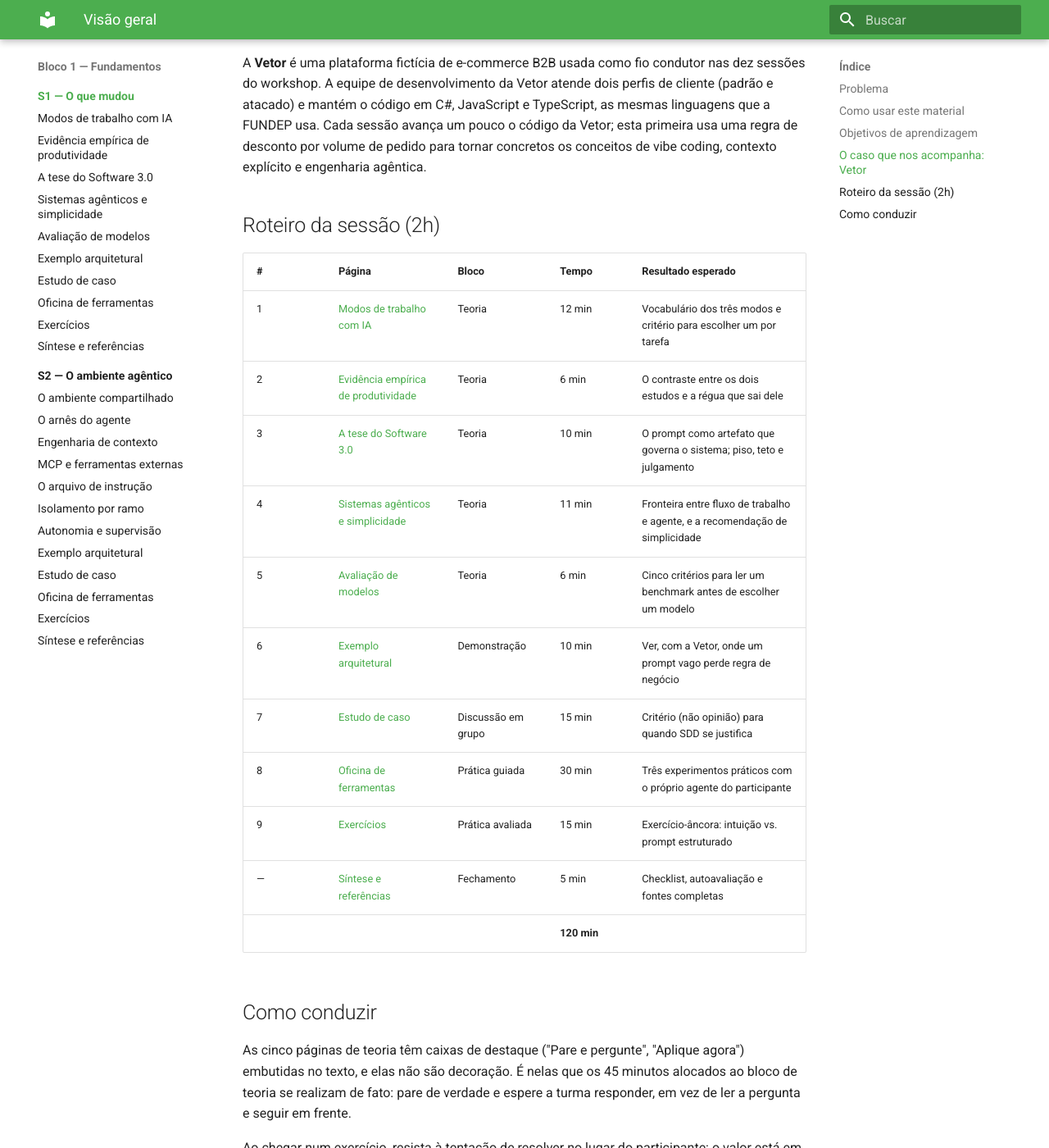
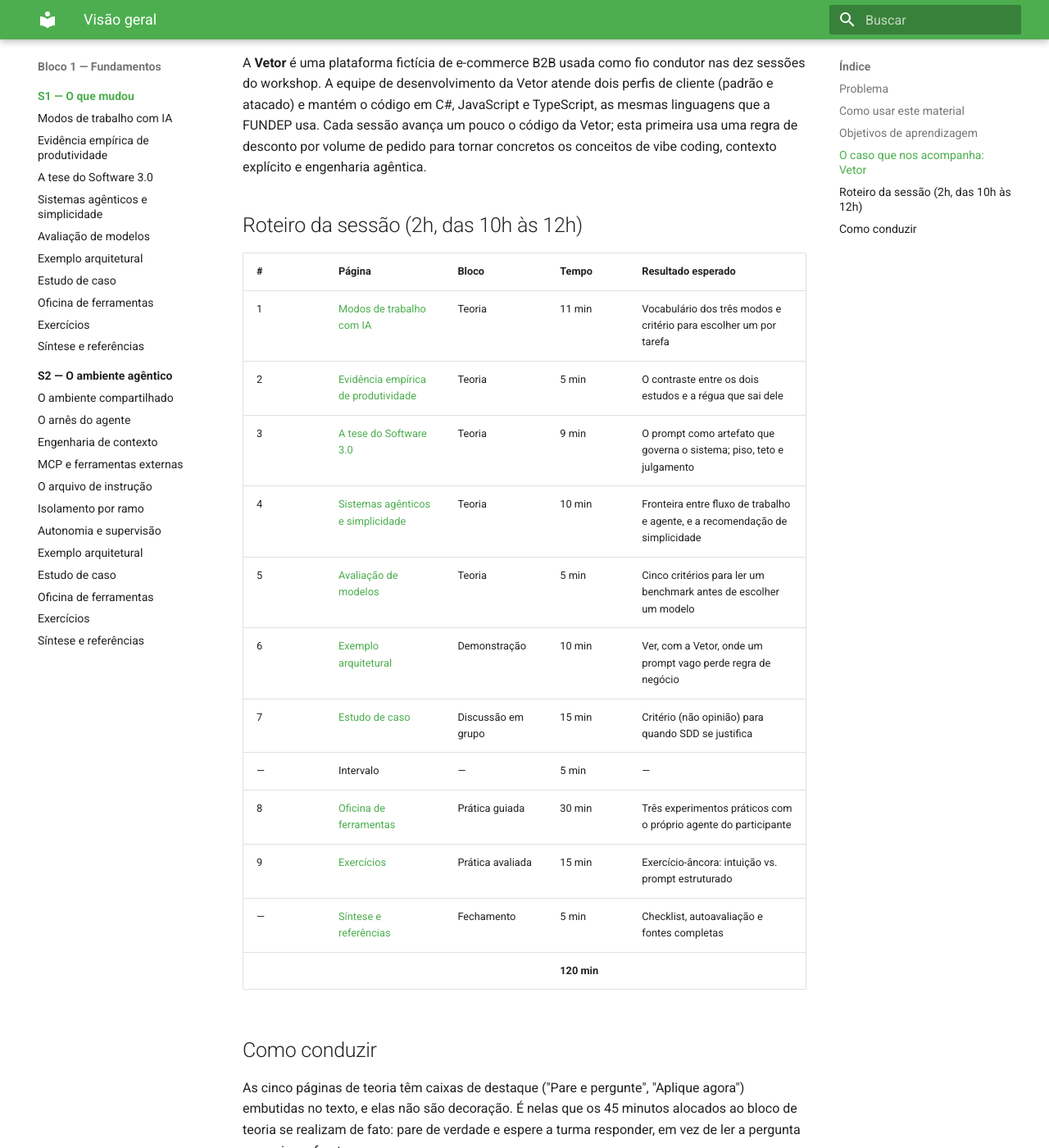
Before and after one commit to arkhibr/workshops-ia-agentica, an MkDocs documentation site: the page built from docs/sessao-01-o-que-mudou/index.md, in a window 1280 px wide and 1400 px high, scrolled down 984 px. Shown: the whole window at 82% size. Built offline with MkDocs 1.6.1 and Material for MkDocs 9.7.7, drawn with Linux system fonts in a browser that asks for light colours.

Commit message:
docs: sessões passam a 10h–12h, com intervalo de 5 minutos às 11h
O horário fixo muda de 14h–16h para 10h–12h e ganha um intervalo de 5 minutos.
O relógio da sessão continua com 120 minutos, mas o conteúdo passa a somar 115,
porque o intervalo consome os outros 5.

Os dois roteiros foram rebalanceados dentro desse novo total, tirando os 5
minutos do bloco de teoria em ambas as sessões e deixando intactos a
demonstração ao vivo, a oficina e o exercício-âncora, que o próprio material
declara como núcleo experiencial. O intervalo entra como linha do roteiro, para
o total de 120 continuar batendo à vista.

O teste do horário passa a exigir as duas coisas: o cabeçalho declarando
10h às 12h e a linha de intervalo no roteiro.

Inclui a figura de arnês e a troca de "reconstruir" por "estabelecer" na página
do arnês, feitas em paralelo pelo Marco.

Co-Authored-By: Claude Opus 5 (1M context) <noreply@anthropic.com>

```diff
--- a/docs/sessao-01-o-que-mudou/index.md
+++ b/docs/sessao-01-o-que-mudou/index.md
@@ -25,17 +25,18 @@ Ao final desta sessão, o participante deve ser capaz de:
 
 A **Vetor** é uma plataforma fictícia de e-commerce B2B usada como fio condutor nas dez sessões do workshop. A equipe de desenvolvimento da Vetor atende dois perfis de cliente (padrão e atacado) e mantém o código em C#, JavaScript e TypeScript, as mesmas linguagens que a FUNDEP usa. Cada sessão avança um pouco o código da Vetor; esta primeira usa uma regra de desconto por volume de pedido para tornar concretos os conceitos de vibe coding, contexto explícito e engenharia agêntica.
 
-## Roteiro da sessão (2h)
+## Roteiro da sessão (2h, das 10h às 12h)
 
 | # | Página | Bloco | Tempo | Resultado esperado |
 |---|---|---|---|---|
-| 1 | [Modos de trabalho com IA](modos-de-trabalho.md) | Teoria | 12 min | Vocabulário dos três modos e critério para escolher um por tarefa |
-| 2 | [Evidência empírica de produtividade](evidencia-empirica.md) | Teoria | 6 min | O contraste entre os dois estudos e a régua que sai dele |
-| 3 | [A tese do Software 3.0](software-3-0.md) | Teoria | 10 min | O prompt como artefato que governa o sistema; piso, teto e julgamento |
-| 4 | [Sistemas agênticos e simplicidade](sistemas-agenticos.md) | Teoria | 11 min | Fronteira entre fluxo de trabalho e agente, e a recomendação de simplicidade |
-| 5 | [Avaliação de modelos](avaliacao-de-modelos.md) | Teoria | 6 min | Cinco critérios para ler um benchmark antes de escolher um modelo |
+| 1 | [Modos de trabalho com IA](modos-de-trabalho.md) | Teoria | 11 min | Vocabulário dos três modos e critério para escolher um por tarefa |
+| 2 | [Evidência empírica de produtividade](evidencia-empirica.md) | Teoria | 5 min | O contraste entre os dois estudos e a régua que sai dele |
+| 3 | [A tese do Software 3.0](software-3-0.md) | Teoria | 9 min | O prompt como artefato que governa o sistema; piso, teto e julgamento |
+| 4 | [Sistemas agênticos e simplicidade](sistemas-agenticos.md) | Teoria | 10 min | Fronteira entre fluxo de trabalho e agente, e a recomendação de simplicidade |
+| 5 | [Avaliação de modelos](avaliacao-de-modelos.md) | Teoria | 5 min | Cinco critérios para ler um benchmark antes de escolher um modelo |
 | 6 | [Exemplo arquitetural](exemplo-arquitetural.md) | Demonstração | 10 min | Ver, com a Vetor, onde um prompt vago perde regra de negócio |
 | 7 | [Estudo de caso](estudo-de-caso.md) | Discussão em grupo | 15 min | Critério (não opinião) para quando SDD se justifica |
+| — | Intervalo | — | 5 min | — |
 | 8 | [Oficina de ferramentas](oficina-de-ferramentas.md) | Prática guiada | 30 min | Três experimentos práticos com o próprio agente do participante |
 | 9 | [Exercícios](exercicios.md) | Prática avaliada | 15 min | Exercício-âncora: intuição vs. prompt estruturado |
 | — | [Síntese e referências](sintese-e-referencias.md) | Fechamento | 5 min | Checklist, autoavaliação e fontes completas |
--- a/docs/sessao-02-ambiente-agentico/index.md
+++ b/docs/sessao-02-ambiente-agentico/index.md
@@ -26,19 +26,20 @@ Ao final desta sessão, o participante deve ser capaz de:
 
 A Vetor, plataforma fictícia de e-commerce B2B introduzida na Sessão 1, tem hoje quatro desenvolvedores usando quatro agentes configurados de quatro jeitos diferentes — nenhum arquivo de instrução compartilhado, nenhuma ferramenta conectada em comum, nenhum isolamento quando duas pessoas usam o agente ao mesmo tempo. Esta sessão organiza isso.
 
-## Roteiro da sessão (2h)
+## Roteiro da sessão (2h, das 10h às 12h)
 
 | # | Página | Bloco | Tempo | Resultado esperado |
 |---|---|---|---|---|
 | 1 | [O ambiente compartilhado](ambiente-compartilhado.md) | Teoria | 4 min | As quatro peças do ambiente e quando vale configurá-las em conjunto |
-| 2 | [O arnês do agente](arnes.md) | Teoria | 12 min | A equação agente = modelo + arnês, o erro composto, os componentes e o diagnóstico por tipo de falha |
-| 3 | [Engenharia de contexto](engenharia-de-contexto.md) | Teoria | 5 min | A diferença entre cuidar da instrução e cuidar da janela de contexto |
-| 4 | [MCP e ferramentas externas](mcp.md) | Teoria | 9 min | O problema M×N, as três primitivas, o critério para conectar e o catálogo mínimo |
-| 5 | [O arquivo de instrução](arquivo-de-instrucao.md) | Teoria | 9 min | O que colocar no AGENTS.md, como estruturá-lo e como verificá-lo |
-| 6 | [Isolamento por ramo](isolamento-por-ramo.md) | Teoria | 4 min | O que o `git worktree` isola e o cuidado que ele exige |
+| 2 | [O arnês do agente](arnes.md) | Teoria | 11 min | A equação agente = modelo + arnês, o erro composto, os componentes e o diagnóstico por tipo de falha |
+| 3 | [Engenharia de contexto](engenharia-de-contexto.md) | Teoria | 4 min | A diferença entre cuidar da instrução e cuidar da janela de contexto |
+| 4 | [MCP e ferramentas externas](mcp.md) | Teoria | 8 min | O problema M×N, as três primitivas, o critério para conectar e o catálogo mínimo |
+| 5 | [O arquivo de instrução](arquivo-de-instrucao.md) | Teoria | 8 min | O que colocar no AGENTS.md, como estruturá-lo e como verificá-lo |
+| 6 | [Isolamento por ramo](isolamento-por-ramo.md) | Teoria | 3 min | O que o `git worktree` isola e o cuidado que ele exige |
 | 7 | [Autonomia e supervisão](autonomia-e-supervisao.md) | Teoria | 4 min | Erro composto, níveis de autonomia e o critério de reversibilidade |
 | 8 | [Exemplo arquitetural](exemplo-arquitetural.md) | Demonstração | 10 min | Ver, com a Vetor, o ambiente compartilhado montado do zero |
 | 9 | [Estudo de caso](estudo-de-caso.md) | Discussão em grupo | 13 min | Julgar se um incidente de contexto cruzado justifica isolamento formal |
+| — | Intervalo | — | 5 min | — |
 | 10 | [Oficina de ferramentas](oficina-de-ferramentas.md) | Prática guiada | 30 min | Três experimentos práticos com o próprio agente do participante |
 | 11 | [Exercícios](exercicios.md) | Prática avaliada | 15 min | Exercício-âncora: configurar e rodar um ciclo entrada → resposta → verificação |
 | — | [Síntese e referências](sintese-e-referencias.md) | Fechamento | 5 min | Checklist, autoavaliação e fontes completas |
```
Also changed, not shown: docs/sessao-02-ambiente-agentico/arnes.md (+5 -3 lines), 2 other files.
